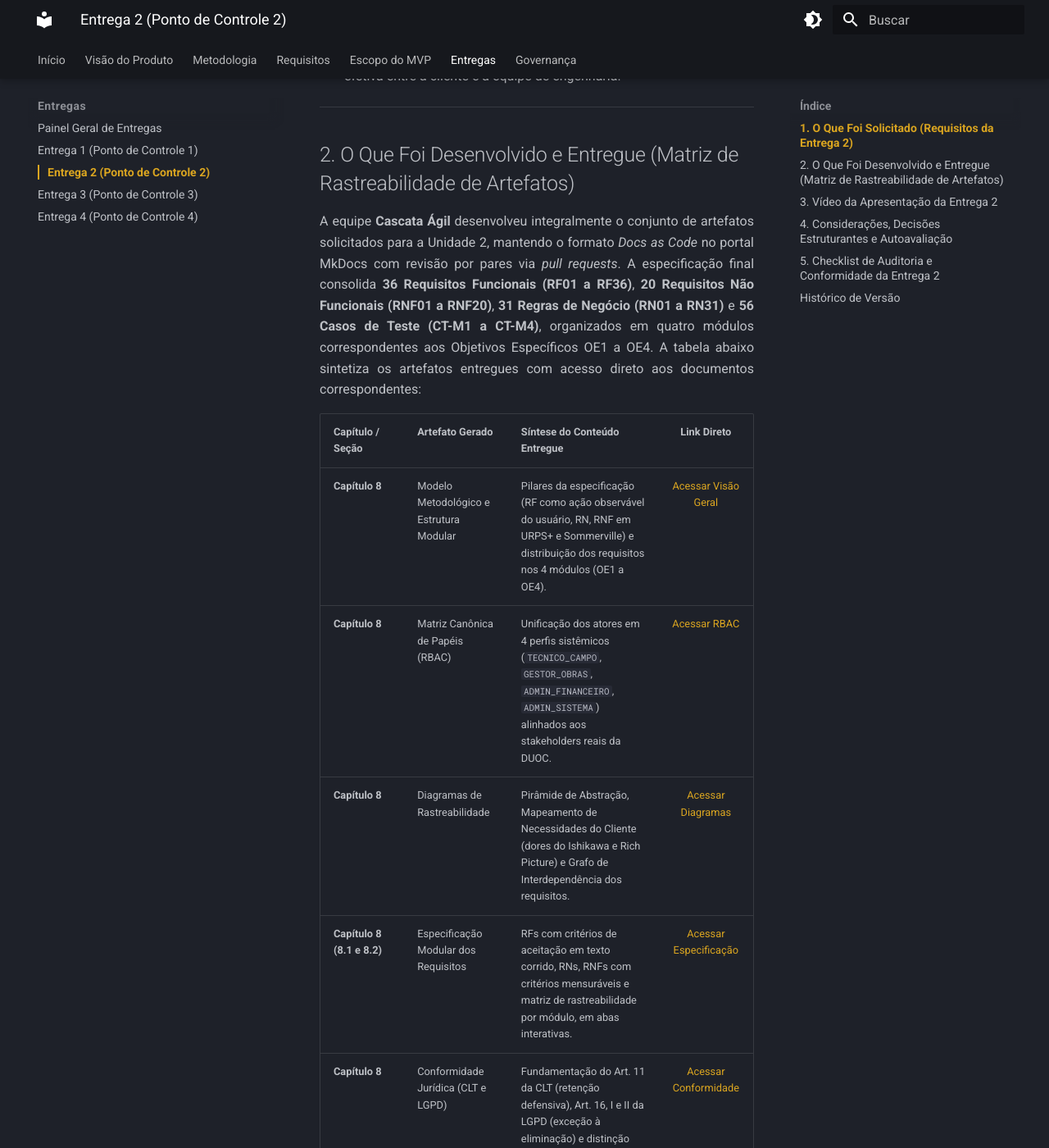
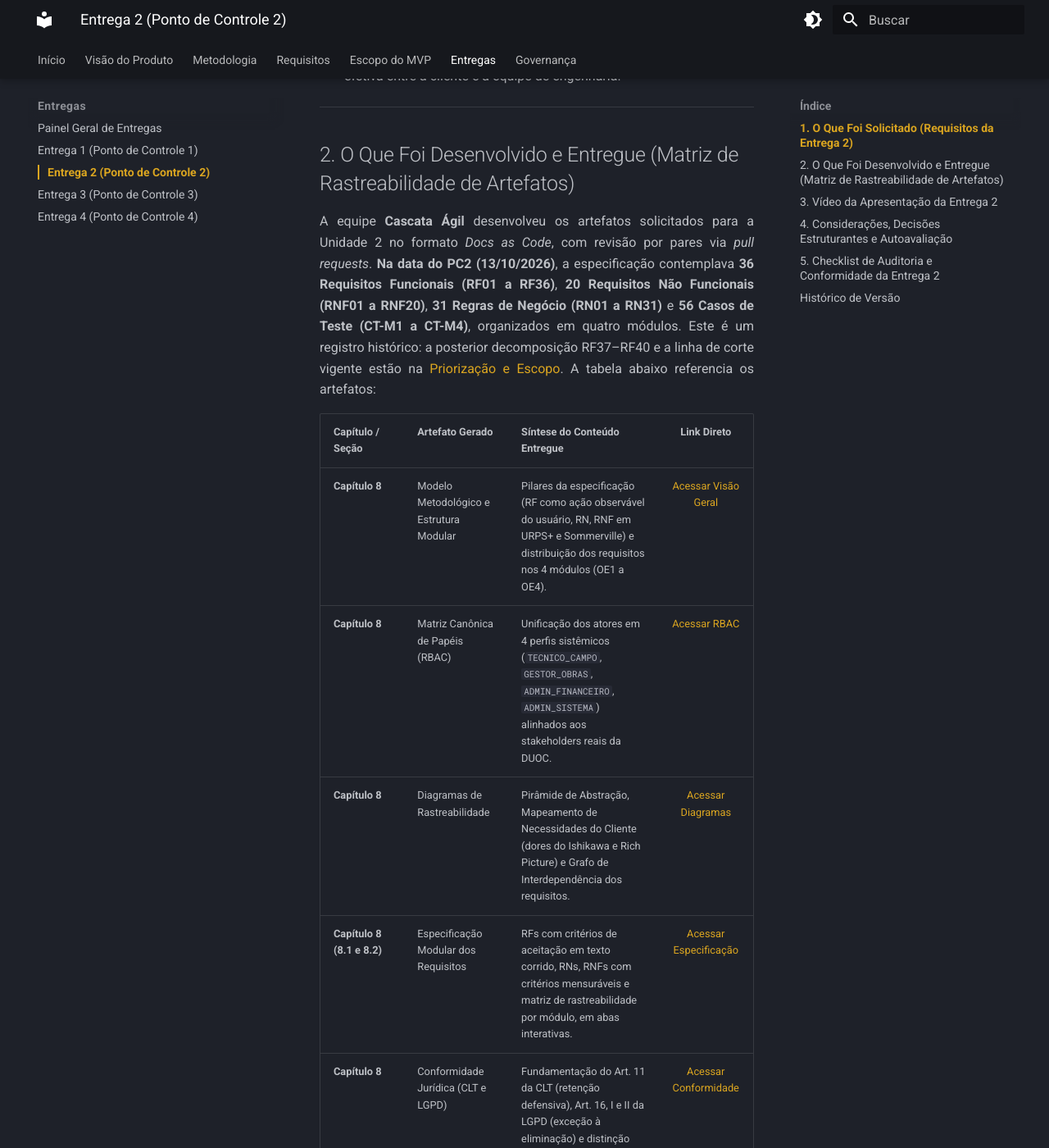
Before and after one commit to mdsreq-fga-unb/REQ-2026.2-T01-DUOC-Finance, an MkDocs documentation site: the page built from docs/entregas/entrega-2.md, in a window 1280 px wide and 1400 px high, scrolled down 1943 px. Shown: the whole window at 82% size. Built offline with MkDocs 1.6.1 and Material for MkDocs 9.7.7, drawn with Linux system fonts in a browser that asks for light colours; emoji names are drawn with the system emoji font; some of the changed text lies outside the part shown.

Commit message:
docs(entrega-2): contextualizar quantitativos historicos e mapeamento das historias

```diff
--- a/docs/entregas/entrega-2.md
+++ b/docs/entregas/entrega-2.md
@@ -36,7 +36,7 @@ Para o segundo marco avaliativo (**Ponto de Controle 2 / Unidade 2**), o Templat
 
 ## 2. O Que Foi Desenvolvido e Entregue (Matriz de Rastreabilidade de Artefatos)
 
-A equipe **Cascata Ágil** desenvolveu integralmente o conjunto de artefatos solicitados para a Unidade 2, mantendo o formato *Docs as Code* no portal MkDocs com revisão por pares via *pull requests*. A especificação final consolida **36 Requisitos Funcionais (RF01 a RF36)**, **20 Requisitos Não Funcionais (RNF01 a RNF20)**, **31 Regras de Negócio (RN01 a RN31)** e **56 Casos de Teste (CT-M1 a CT-M4)**, organizados em quatro módulos correspondentes aos Objetivos Específicos OE1 a OE4. A tabela abaixo sintetiza os artefatos entregues com acesso direto aos documentos correspondentes:
+A equipe **Cascata Ágil** desenvolveu os artefatos solicitados para a Unidade 2 no formato *Docs as Code*, com revisão por pares via *pull requests*. **Na data do PC2 (13/10/2026)**, a especificação contemplava **36 Requisitos Funcionais (RF01 a RF36)**, **20 Requisitos Não Funcionais (RNF01 a RNF20)**, **31 Regras de Negócio (RN01 a RN31)** e **56 Casos de Teste (CT-M1 a CT-M4)**, organizados em quatro módulos. Este é um registro histórico: a posterior decomposição RF37–RF40 e a linha de corte vigente estão na [Priorização e Escopo](../requisitos/priorizacao.md#linha-de-corte-do-mvp). A tabela abaixo referencia os artefatos:
 
 | Capítulo / Seção | Artefato Gerado | Síntese do Conteúdo Entregue | Link Direto |
 | :--- | :--- | :--- | :---: |
@@ -46,16 +46,16 @@ A equipe **Cascata Ágil** desenvolveu integralmente o conjunto de artefatos sol
 | **Capítulo 8 (8.1 e 8.2)** | Especificação Modular dos Requisitos | RFs com critérios de aceitação em texto corrido, RNs, RNFs com critérios mensuráveis e matriz de rastreabilidade por módulo, em abas interativas. | [Acessar Especificação](../requisitos/index.md#catalogo-funcionais) |
 | **Capítulo 8** | Conformidade Jurídica (CLT e LGPD) | Fundamentação do Art. 11 da CLT (retenção defensiva), Art. 16, I e II da LGPD (exceção à eliminação) e distinção entre dados confidenciais e sensíveis. | [Acessar Conformidade](../requisitos/governanca-conformidade.md) |
 | **Capítulo 8 (8.3)** | Matriz-Síntese Geral de Rastreabilidade | Correlação OE principal/secundário × CAR × Valor de Negócio × RF × RNF × CT, conforme a Seção 8.3 do Template Oficial. | [Acessar Matriz-Síntese](../requisitos/rastreabilidade.md#matriz-sintese-geral-de-rastreabilidade) |
-| **Capítulo 8 (8.1 e 8.2)** | Catálogo Geral Consolidado | Visão única de RF01 a RF36, RNF01 a RNF20 e RN01 a RN31, com fonte de elicitação, regras associadas e alocação no MVP. | [Acessar Catálogo](../requisitos/index.md#catalogo-geral-consolidado) |
+| **Capítulo 8 (8.1 e 8.2)** | Catálogo Geral Consolidado | Especificação consolidada no PC2 (RF01 a RF36, RNF01 a RNF20, RN01 a RN31), posteriormente atualizada no catálogo vigente. | [Acessar Catálogo](../requisitos/index.md#catalogo-geral-consolidado) |
 | **Capítulo 8** | Avaliação do Valor de Negócio | Escala de valor 1 a 4 com rubrica de julgamento, critérios qualitativos e quantitativos e rastreabilidade dos gargalos (TR-01 a TR-04). | [Acessar Valor](../requisitos/priorizacao.md#avaliacao-do-valor-de-negocio) |
 | **Capítulo 8** | Avaliação do Esforço Técnico | Estimativa por horas de implementação, complexidade técnica e lacuna de capacidade da equipe, com fórmula de consolidação. | [Acessar Esforço](../requisitos/priorizacao.md#avaliacao-do-esforco-tecnico) |
 | **Capítulo 8** | Matriz 4 × 4 (Valor × Esforço) | Diagrama cartesiano, fundamentação matemática das coordenadas e análise estratégica dos quadrantes Q1 a Q4. | [Acessar Matriz 4 × 4](../requisitos/priorizacao.md#matriz-4-x-4-valor-de-negocio-x-esforco-tecnico) |
-| **Capítulo 8** | Definição do MVP | Linha de corte aplicada aos 36 RFs, com 27 no MVP (75,0%) e 9 no backlog evolutivo (25,0%), tratamento de itens de alto valor e alto esforço e 18 de 20 RNFs no MVP. | [Acessar MVP](../requisitos/priorizacao.md#definicao-dos-requisitos-funcionais-do-mvp) |
+| **Capítulo 8** | Definição do MVP | Registro da linha de corte na Entrega 2 e tratamento dos itens de alto valor/esforço; a distribuição vigente de RFs e USs está na página canônica de priorização. | [Acessar MVP](../requisitos/priorizacao.md#definicao-dos-requisitos-funcionais-do-mvp) |
 | **Capítulo 8** | Validação do MVP com a Cliente | Ficha técnica da sessão de 24/09/2026 e quadro de deliberações (inclusão do RF11, rebaixamento do RF21, postergação de RF16, RF20 e RNF01). | [Acessar Validação](../requisitos/priorizacao.md#evidencia-e-registro-da-validacao-do-mvp-com-o-cliente) |
 | **Capítulo 8** | Feedback da Avaliação em Pares | Deliberação dos 18 apontamentos da equipe Guerreiros do Backlog (2 ciclos) e matriz rastreável "Antes vs. Depois" dos requisitos. | [Acessar Feedback](../requisitos/feedback.md) |
 | **Capítulo 9** | Definition of Ready (DoR) | Checklist operacional de entrada (escopo, INVEST, critérios verificáveis, RNFs, base visual e validação sociotécnica) e perguntas de refinamento. | [Acessar DoR](../mvp/dor-dod.md#definition-of-ready-dor) |
 | **Capítulo 9** | Definition of Done (DoD) | Checklist operacional de conclusão (incremento funcional, testes, RNFs, Docs as Code, homologação) e registro mínimo de evidências. | [Acessar DoD](../mvp/dor-dod.md#definition-of-done-dod) |
-| **Capítulo 10** | Backlog Geral | Hierarquia de 4 Temas (OE1 a OE4), 10 Épicos (CARs) e Histórias de Usuário integradas 1:1 aos RFs nos cards interativos do catálogo. | [Acessar Catálogo](../requisitos/index.md) |
+| **Capítulo 10** | Backlog Geral | Hierarquia de 4 Temas (OE1 a OE4), 10 Épicos (CARs) e 36 Histórias de Usuário; US33/US34 abrangem múltiplos RFs após a decomposição posterior. | [Acessar Catálogo](../requisitos/index.md) |
 | **Capítulo 10** | Priorização do Backlog e MVP | Indicadores de valor, complexidade e esforço, quadrantes Q1 a Q4, prioridade sugerida e composição do MVP e do backlog evolutivo. | [Acessar Priorização](../requisitos/priorizacao.md) |
 | **Atas** | Reuniões da Unidade 2 | **Reunião 04** (Retrospectiva da U1 e Planejamento da U2) e **Reunião 05** (Priorização, Matriz 4 × 4 e Alinhamento do MVP). | [Acessar Atas](../governanca/atas/index.md) |
 | **Capítulo 11** | Lições Aprendidas (Unidade 2) | Pontos fortes, gargalos e lições práticas da Unidade 2, com ações de melhoria, responsáveis, prazos e critérios de avaliação. | [Acessar Lições](../governanca/licoes-aprendidas.md#marco-avaliativo-2-unidade-2-elicitacao-aprofundada-furps-e-gestao-de-backlog) |
@@ -146,3 +146,4 @@ A tabela a seguir consolida o checklist de conformidade dos artefatos da Entrega
 | `1.1` | 13/10/2026 | Atualização de âncoras semânticas da Seção 2 e Checklist da Seção 5 (Priorização, DoR/DoD, Backlog), alinhamento métrico com o escopo consolidado do MVP e incorporação da gravação oficial em vídeo da apresentação da Entrega 2 | Matheus Ribeiro | Eric Araújo | |
 | `1.2` | 28/10/2026 | Atualização da descrição da Definição do MVP (36 RFs: 27 no MVP e 9 no backlog evolutivo, sem requisitos complementares) e do Backlog Geral (10 épicos e 36 histórias), em sincronia com os Capítulos 8 e 10. | Paulo Nery | — |
 | `1.3` | 02/11/2026 | Atualização do status da Entrega 2 para concluída com link direto para o vídeo oficial incorporado na Seção 3. | Matheus Ribeiro Szervinsk | Equipe Cascata Ágil |
+| `1.4` | 11/11/2026 | Contextualização dos quantitativos da Entrega 2 como retrato de 13/10/2026, sem confundi-los com a decomposição RF37–RF40 posterior; atualização das referências à linha de corte e ao mapeamento de US33/US34. | Gustavo Bonifácio | — |
```
